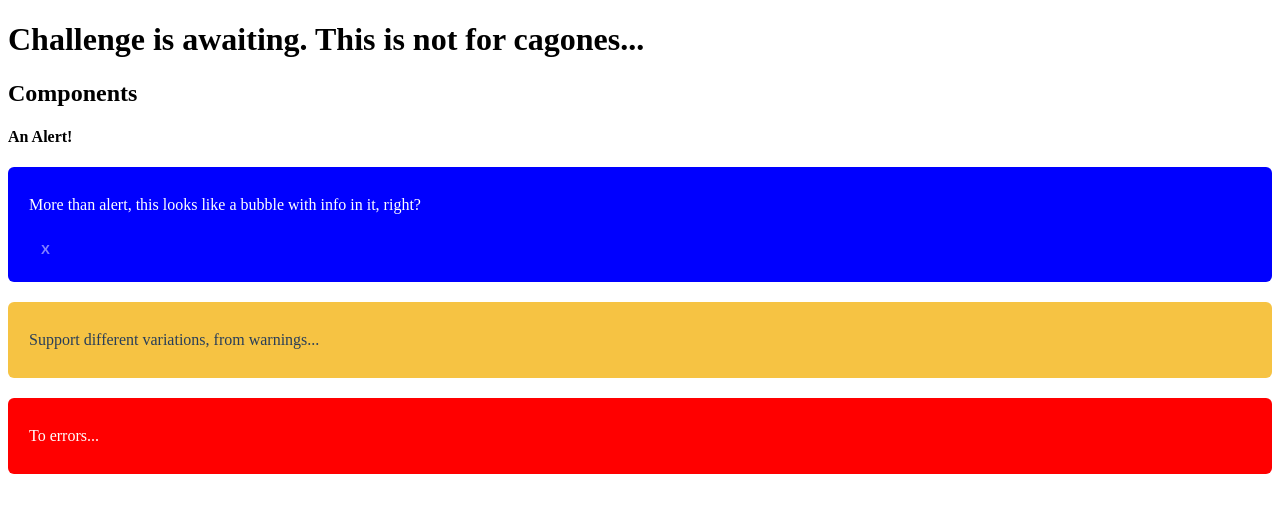
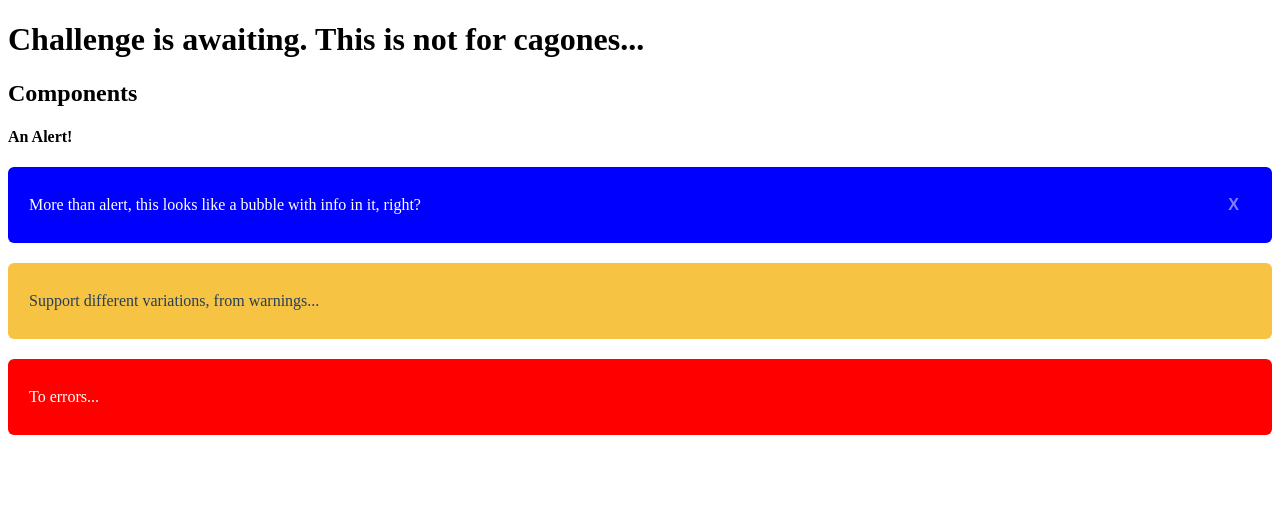
Before and after one commit to chmartinez/hache-design-system, a React (Create React App) app: page / in a window 1280 px wide. Shown: the top 512 px of the page. Built offline with nearby package versions, Linux system fonts and the light colour scheme.

Commit message:
feat(Alert): Add alignment styles for inner component

```diff
--- a/src/components/Alert/index.js
+++ b/src/components/Alert/index.js
@@ -33,6 +33,7 @@ const Container = styled.div`
 
     border-radius: ${size.radius};
     border: ${size.border} solid transparent;
+    display: flex;
     margin-bottom: ${size.margin.medium};
     padding: ${size.padding.small} ${size.padding.medium};
     position: relative;
@@ -44,13 +45,20 @@ const Dismiss = styled.button`
     /* Prop drill issue */
     color: ${props => getCSSRulesForAlert(props.variation).dismissColor};
     cursor: pointer;
+    margin-left: auto;
     opacity: 0.5;
     padding: ${size.padding.small};
     position: relative;
 
+    &:focus, &:hover {
+        opacity: 0.75;
+        outline: none;
+    }
+
     &::after {
         /* might not work on older browsers. Structure is not explicit at component level */
         content: 'X';
+        font-size: ${size.atom.val()};
         font-weight: 900;
     }
 `;
```
